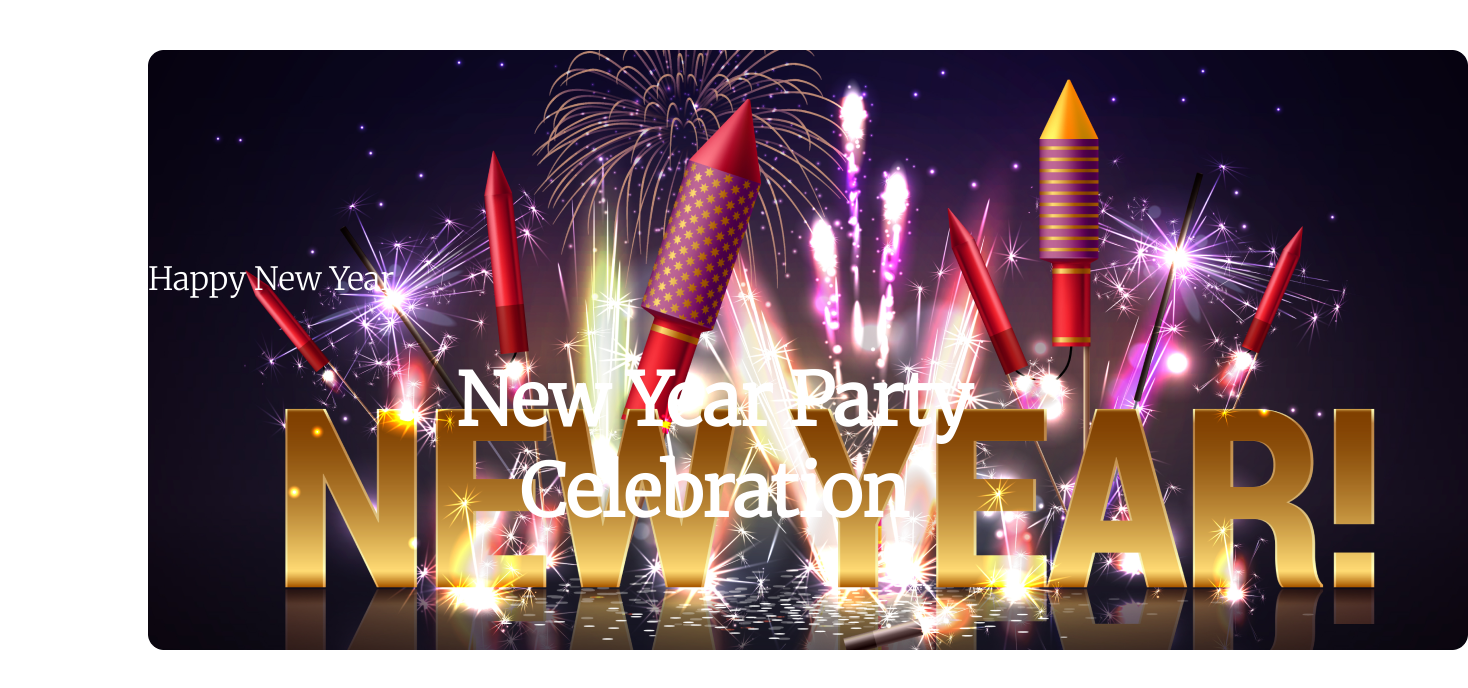
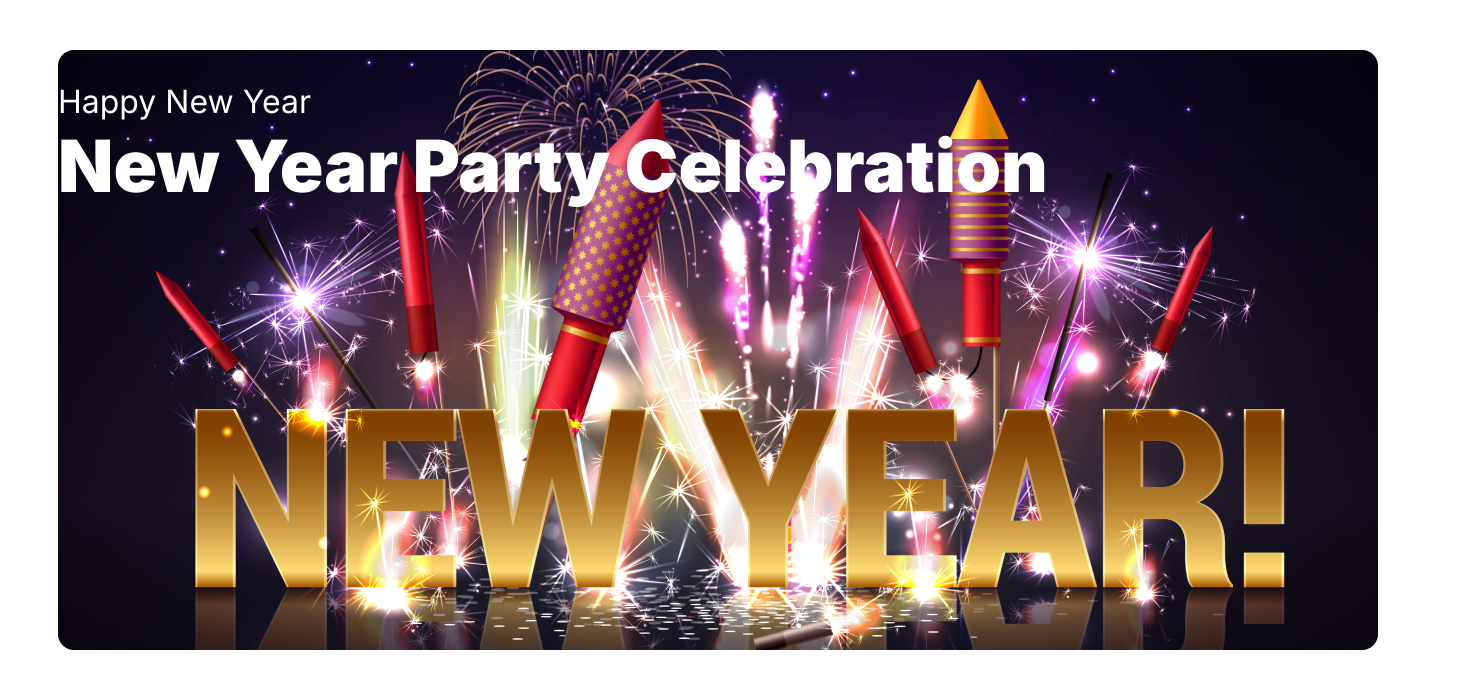
Before and after one commit to pabitra13/Assignment_1, a plain HTML site: page index.html in a window 1280 px wide. Shown: the whole page, 1468 px wide, since content can reach past the window. Drawn offline with Linux system fonts and the light colour scheme.

Commit message:
last work today.

```diff
--- a/Styles/style.css
+++ b/Styles/style.css
@@ -1,33 +1,32 @@
 /* Fonts Family: Merriweather & Inter */
 body {
     font-family: 'Inter', sans-serif;
-    font-family: 'Merriweather', serif;
 }
 /* Banner image */
 .banner {
     border: none;
     border-radius: 16px;
     display: flex;
-    margin: 50px 140px 120px;
+    margin: 50px ;
+    flex-shrink: 0px;
+
 }
 /* Banner text */
 .banner-text-1 {
     color: #FFF;
     position: absolute;
-    font-family: Merriweather;
+    font-style: normal;
+
     font-size: 32px;
     font-weight: 400;
-    line-height: normal;
-    padding-top: 177px;
-    text-align: center;
+
+    margin: auto;
 }
+
 .banner-text-2 {
     color: #FFF;
     position: absolute;
-    font-family: Merriweather;
     font-size: 72px;
     font-weight: 900;
-    line-height: normal;
-    padding: 233px;
-    text-align: center;
+
 }
--- a/index.html
+++ b/index.html
@@ -5,14 +5,10 @@
     <meta charset="UTF-8">
     <meta name="viewport" content="width=device-width, initial-scale=1.0">
     <title>B9A1-New-Year-New-Mission</title>
-    <!-- Fonts-family: Merriweather(Link) -->
-    <link rel="preconnect" href="https://fonts.googleapis.com">
-    <link rel="preconnect" href="https://fonts.gstatic.com" crossorigin>
-    <link href="https://fonts.googleapis.com/css2?family=Merriweather:wght@300&display=swap" rel="stylesheet">
     <!-- Fonts-family: Inter (Link) -->
     <link rel="preconnect" href="https://fonts.googleapis.com">
     <link rel="preconnect" href="https://fonts.gstatic.com" crossorigin>
-    <link href="https://fonts.googleapis.com/css2?family=Inter:wght@500&family=Merriweather:wght@300&display=swap"
+    <link href="https://fonts.googleapis.com/css2?family=Inter:wght@400;500;600;700;800;900&display=swap"
         rel="stylesheet">
     <!-- Add Link with CSS File "style.css" -->
     <link rel="stylesheet" href="/Styles/style.css">
```
